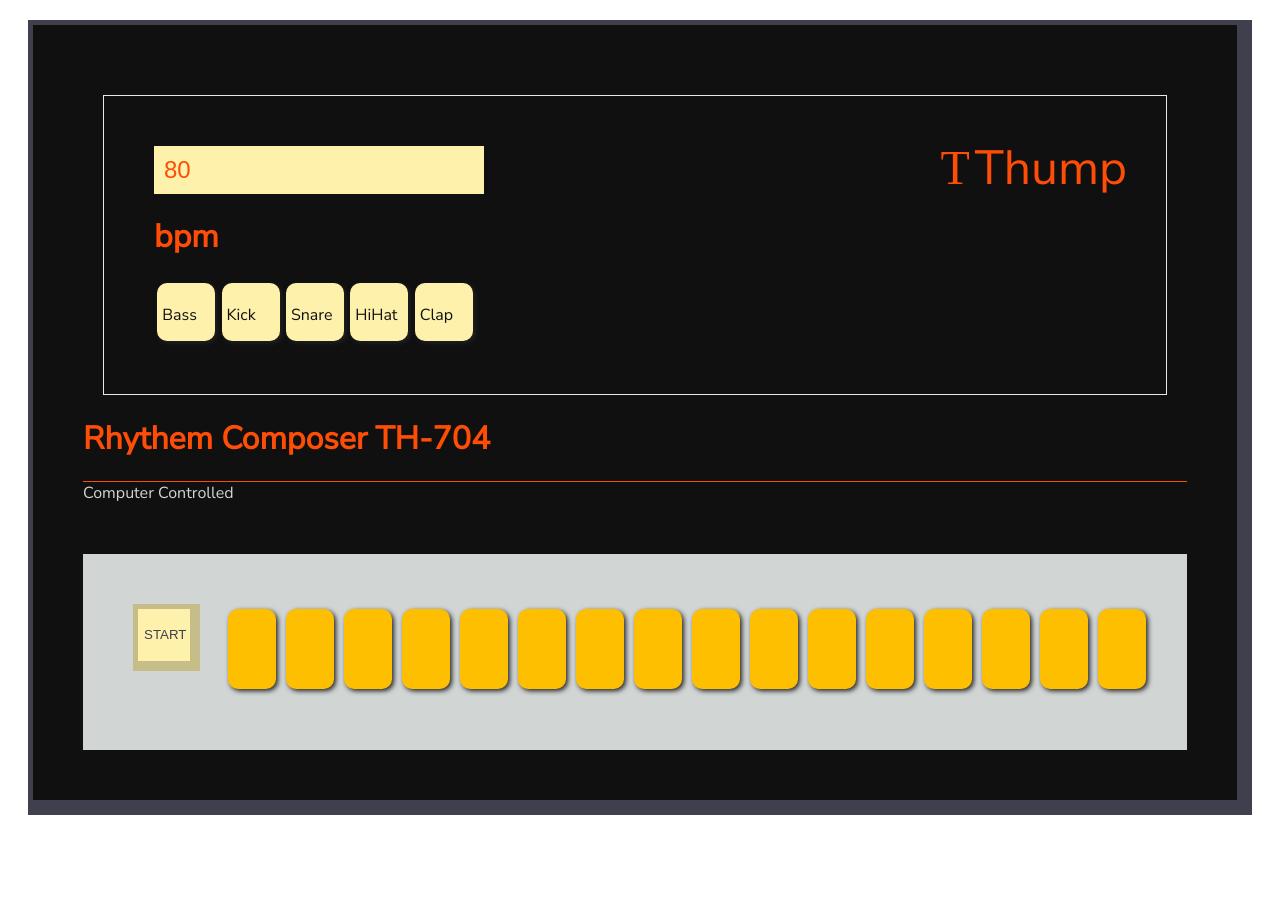
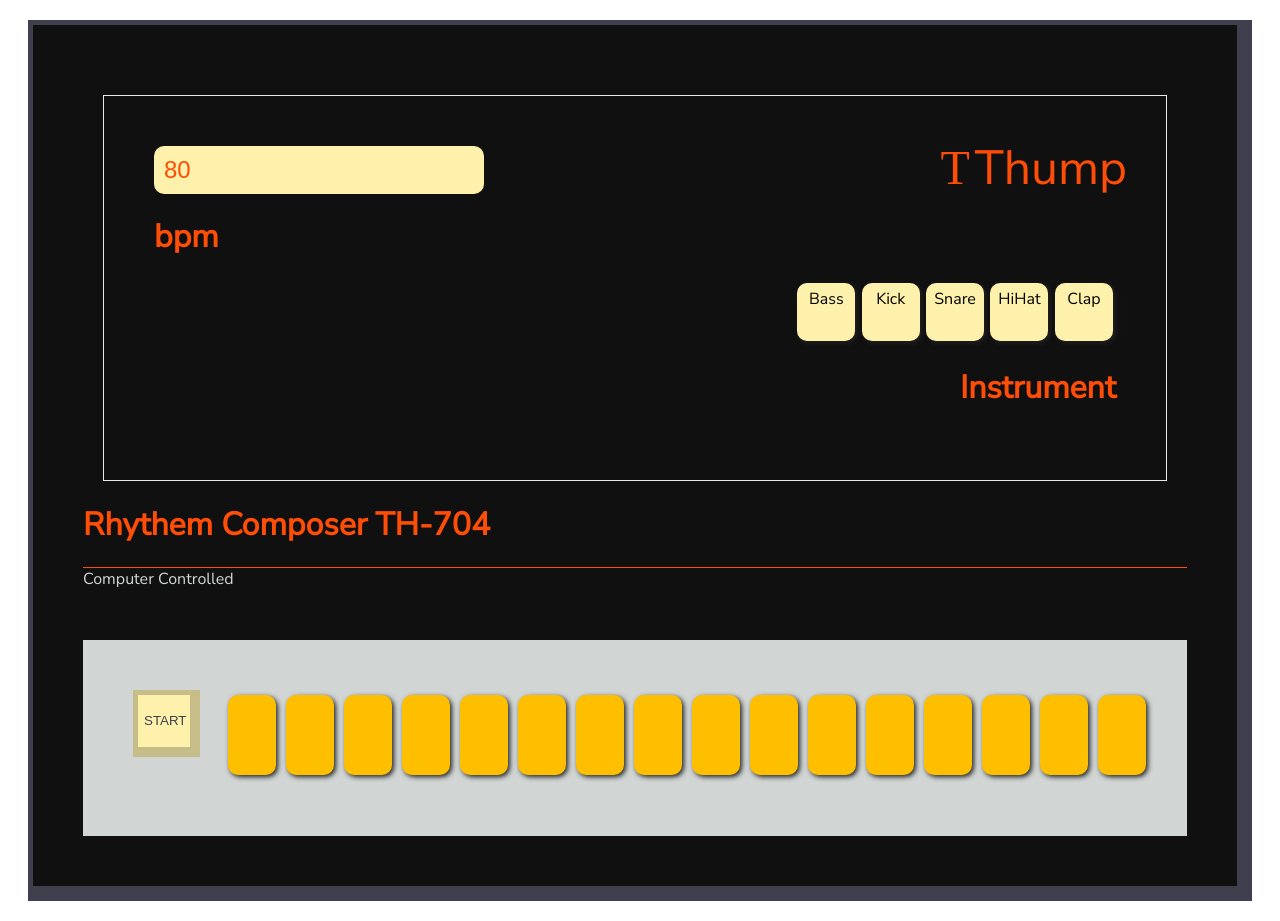
Before and after one commit to murphynd/Capstone, a React (Create React App) app: page / in a window 1280 px wide. Before the commit the page ends 835 px from the top, so only its background shows below. Built offline with nearby package versions, Linux system fonts and the light colour scheme; a web font is replaced by a local one.

Commit message:
even more style

```diff
--- a/src/Components/Instrument.jsx
+++ b/src/Components/Instrument.jsx
@@ -88,10 +88,11 @@ export class Instrument extends React.Component {
       backgroundColor: this.props.selected ? "#f3102c" : "#fef1ac",
       boxShadow: "2px 2px 5px #222",
       display: "inline-block",
+      textAlign: "center",
     };
     return (
       <div style={InstrumentStyle} onClick={this.handleClick}>
-        <p>{this.props.engine}</p>
+        {this.props.engine}
       </div>
     );
   }
--- a/src/Components/TransportControl.css
+++ b/src/Components/TransportControl.css
@@ -16,6 +16,7 @@ p {
   padding: 40px;
   margin: 20px;
   float: right;
+  font-size: x-large;
 }
 .icon {
   font-family: "Bungee Outline", cursive;
@@ -45,6 +46,9 @@ p {
   padding: 50px;
   margin: 20px;
 }
+.inst {
+  text-align: right;
+}
 .composerTitle {
   background-color: #101010;
   padding: 0px;
--- a/src/Components/TransportControl.jsx
+++ b/src/Components/TransportControl.jsx
@@ -99,7 +99,7 @@ export class TransportControl extends React.Component {
           </div>
           <div className="settings">
             <BPM handleChange={this.handlebpmChange} value={this.state.bpm} />
-
+            <div className="inst">
               <InstrumentPannel
                 steps={this.state.steps}
                 selectedInstrument={this.state.selected}
@@ -129,7 +129,9 @@ export class TransportControl extends React.Component {
                   engine="Clap"
                   handleClick={this.selectInstrument}
                 />
+                <h1> Instrument</h1>
               </InstrumentPannel>
+            </div>
           </div>
           <div className="composerTitle">
             <h1> Rhythem Composer TH-704</h1>
--- a/src/Components/bpm.css
+++ b/src/Components/bpm.css
@@ -6,4 +6,5 @@ input[type="number"] {
   padding: 10px;
   font-size: x-large;
   background-color: #fef1ac;
+  border-radius: 10px;
 }
```
Also changed, not shown: 1 other file (tests, documents, lock files or other folders). Lines whose indentation alone changed are shown as unchanged.
